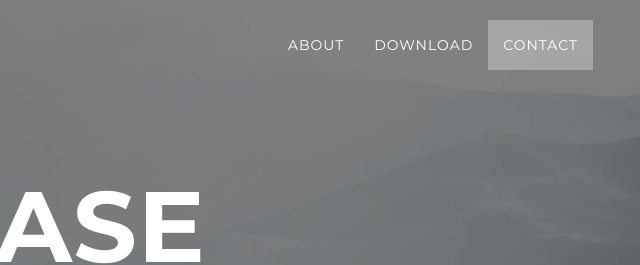
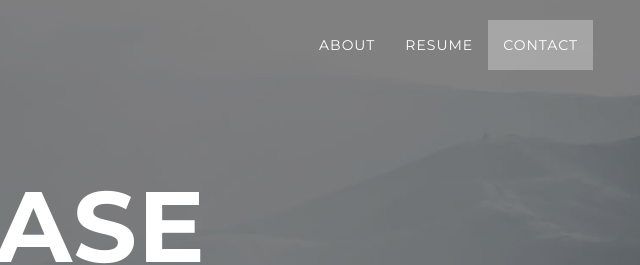
Before and after one commit to charbreeUTM/charbreeUTM.github.io, a website: page index.html in a window 1280 px wide. Shown: the top 265 px of the page, 617-1257 px from the left. Drawn offline with nearby package versions, Linux system fonts and the light colour scheme; some packages are replaced by stand-ins of ours.

Commit message:
Update index.html

```diff
--- a/index.html
+++ b/index.html
@@ -56,7 +56,7 @@
                         <a class="page-scroll" href="#about">About</a>
                     </li>
                     <li>
-                        <a class="page-scroll" href="#download">Download</a>
+                        <a class="page-scroll" href="#download">Resume</a>
                     </li>
                     <li>
                         <a class="page-scroll" href="#contact">Contact</a>
```
